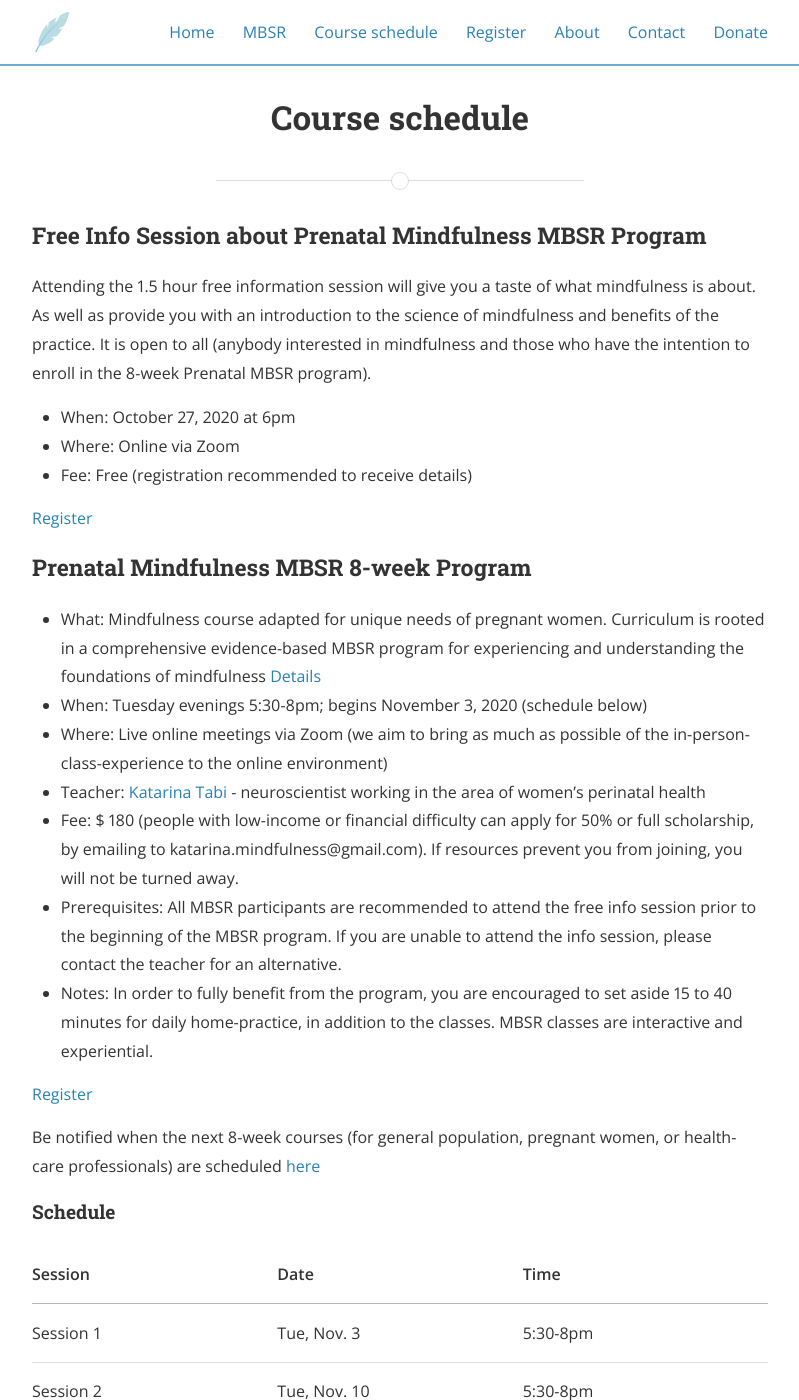
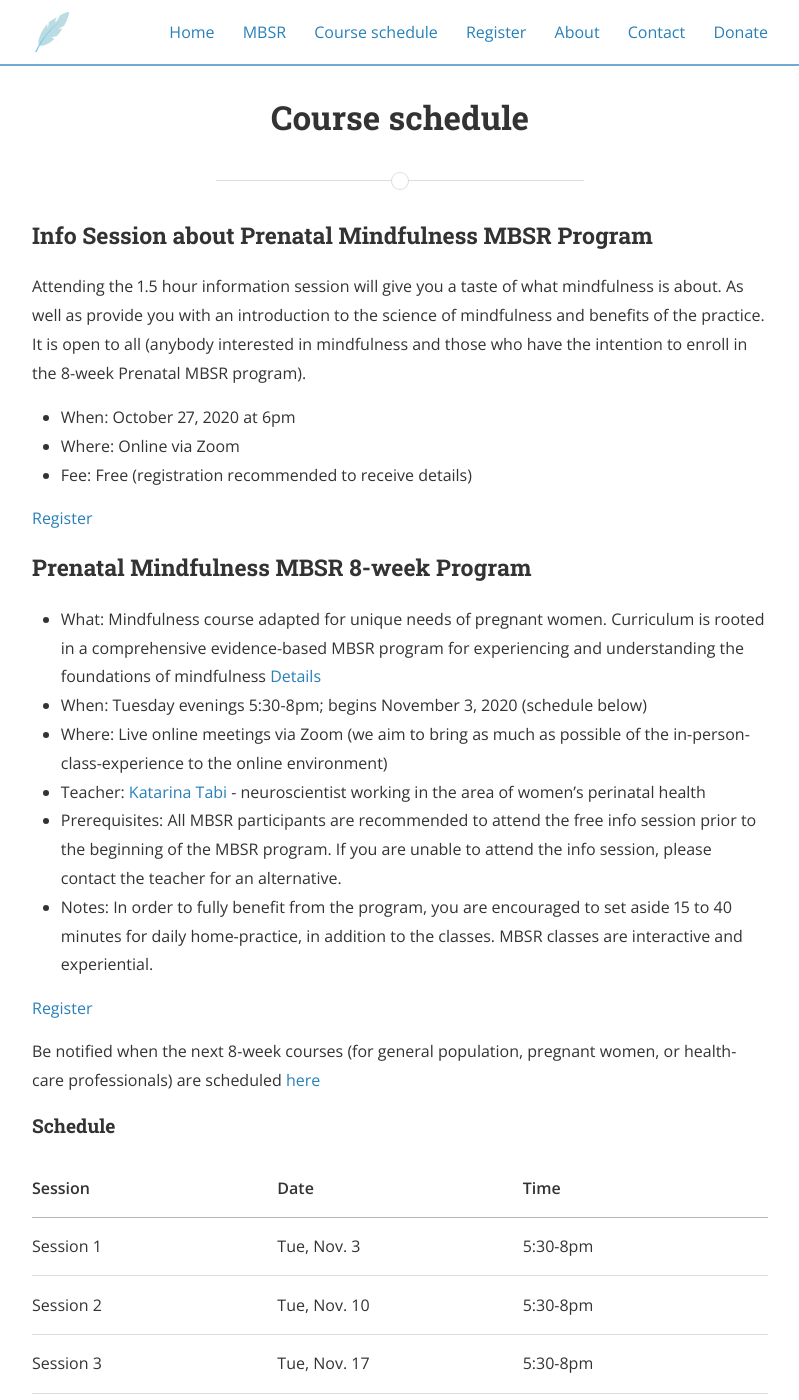
Before and after one commit to mindfulnessone/mindfulnessone.github.io, a Jekyll site: the page built from course-schedule.md, in a window 1280 px wide and 1400 px high. Shown: the whole window, without its empty margins (240-1039 px from the left). Built offline with Jekyll 4.4.1, drawn with Linux system fonts in a browser that asks for light colours; nearby versions of some CDN libraries.

Commit message:
Update course-schedule.md

```diff
--- a/course-schedule.md
+++ b/course-schedule.md
@@ -8,8 +8,8 @@
 
 
 
-### Free Info Session about Prenatal Mindfulness MBSR Program
-Attending the 1.5 hour free information session will give you a taste of what mindfulness is about. As well as provide you with an introduction to the science of mindfulness and benefits of the practice. It is open to all (anybody interested in mindfulness and those who have the intention to enroll in the 8-week Prenatal MBSR program).
+### Info Session about Prenatal Mindfulness MBSR Program
+Attending the 1.5 hour information session will give you a taste of what mindfulness is about. As well as provide you with an introduction to the science of mindfulness and benefits of the practice. It is open to all (anybody interested in mindfulness and those who have the intention to enroll in the 8-week Prenatal MBSR program).
 
 - When: October 27, 2020 at 6pm
 - Where: Online via Zoom
@@ -24,7 +24,6 @@
 - When: Tuesday evenings 5:30-8pm; begins November 3, 2020 (schedule below)
 - Where: Live online meetings via Zoom (we aim to bring as much as possible of the in-person-class-experience to the online environment)
 - Teacher: [Katarina Tabi](/about/) - neuroscientist working in the area of women's perinatal health
-- Fee: $ 180 (people with low-income or financial difficulty can apply for 50% or full scholarship, by emailing to katarina.mindfulness@gmail.com). If resources prevent you from joining, you will not be turned away.
 - Prerequisites: All MBSR participants are recommended to attend the free info session prior to the beginning of the MBSR program. If you are unable to attend the info session, please contact the teacher for an alternative.
 - Notes: In order to fully benefit from the program, you are encouraged to set aside 15 to 40 minutes for daily home-practice, in addition to the classes. MBSR classes are interactive and experiential.
 
```
